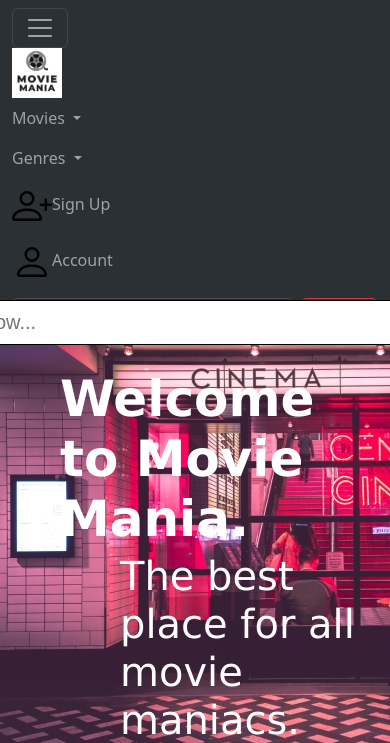
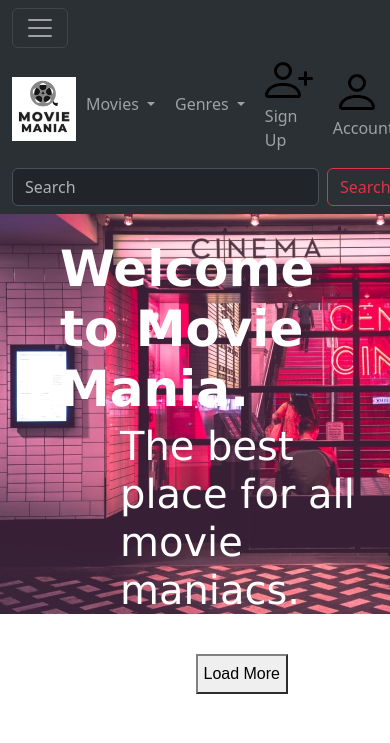
Before and after one commit to singhs74/MovieMania, a PHP site: page /index.html in a window 390 px wide, after a click that opens the changed part; the page is wider, and only the part inside the window is pictured. Shown: the top 743 px of that part. Run offline with PHP 8.4, Linux system fonts and the light colour scheme; some libraries are stand-ins or nearby versions.

Commit message:
mobile friendly main page.

```diff
--- a/index.html
+++ b/index.html
@@ -29,7 +29,7 @@
             <div class="collapse navbar-collapse" id="navbarSupportedContent">
                 <ul class="navbar-nav mb-2 mb-lg-0">
                     <li class="nav-item">
-                        <a href="index.html" aria-current="page"><img src="logo.png" height="50px" width="50px"></a>
+                        <a href="index.html" aria-current="page"><img src="logo.png" class="logo"></a>
 
                         <!-- <a href="index.html" aria-current="page"><img src="house.svg" height="40px" width="40px" class="header-icons"></a> -->
 
@@ -75,10 +75,10 @@
                         <!-- <a class="nav-link " aria-current="page" href="login.html">Login</a> -->
                     </li>
                     <li class="nav-item" id="signup">
-                        <a class="nav-link" aria-current="page" href="signup.html"><img src="person-plus.svg" height="40px" width="40px" class="header-icons">Sign Up</a>
+                        <a class="nav-link" aria-current="page" href="signup.html"><img src="person-plus.svg" class="header-icons"><span>Sign Up</span></a>
                     </li>
-                    <li class="nav-item" id="account"></li>
-                        <a class="nav-link " aria-current="page" href="login.html"><img src="person.svg" height="40px" width="40px" class="header-icons">Account</a>
+                    <li class="nav-item" id="account">
+                        <a class="nav-link " aria-current="page" href="login.html"><img src="person.svg" class="header-icons"><span>Account</span></a>
                     </li>
 
 
--- a/style.css
+++ b/style.css
@@ -48,6 +48,17 @@
     top: 300px;
 }
 
+.logo{
+  width: 4em;
+  height: 4em;
+}
+
+
+.header-icons{
+  width: 3em;
+  height: 3em;
+}
+
 /* nav bar login and signup adjustments*/
 #login{
     margin-left: auto;
@@ -58,7 +69,33 @@
 }
 .navbar-nav{
     width: 100%;
+    align-items: center;
 }
+
+#signup .nav-link, #account .nav-link{
+  display: flex;
+  flex-direction: column;
+}
+
+@media (max-width:1045px) {
+  #search-bar{
+    display: none;
+  }
+  .navbar-nav{
+    /* align-items: flex-start; */
+    flex-direction: row;
+
+  }
+  .nav-link{
+    margin-left: 10px;
+    margin-right: 10px;
+  }
+  .logo{
+    margin-top: 10px;
+  }
+}
+
+
 
 /* submit button for main search bar */
 #submit{
```
Also changed, not shown: script.js (+14 -1 lines).
